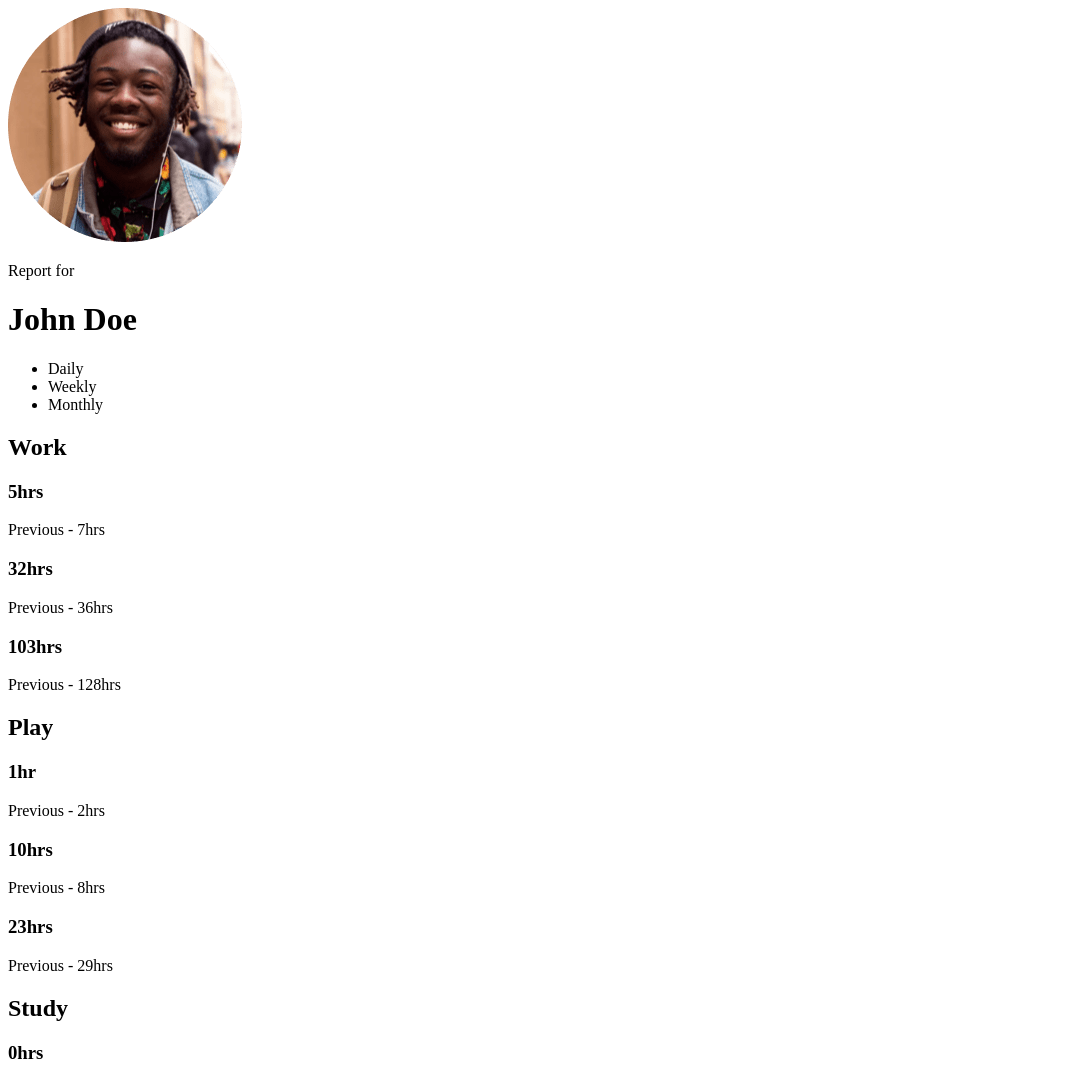
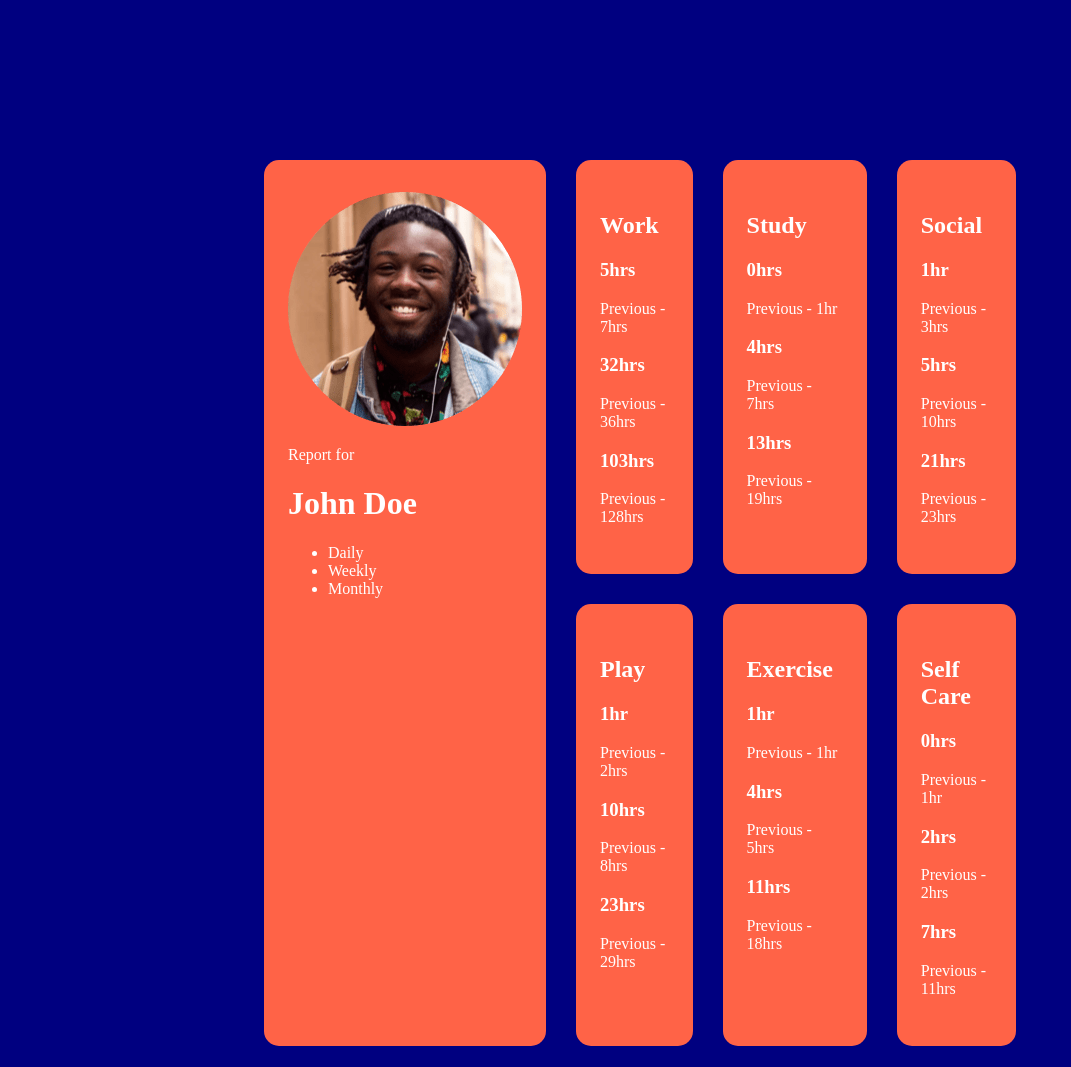
Before and after one commit to JaxonAdams/time-tracker, a plain HTML site: page index.html in a window 1280 px wide. Shown: the top 1067 px of the page, without its empty margins (0-1071 px from the left). Drawn offline with Linux system fonts and the light colour scheme.

Commit message:
grid layout defined

```diff
--- /dev/null
+++ b/css/style.css
@@ -0,0 +1,52 @@
+body {
+    background-color: navy;
+    color: #fff;
+}
+
+.card-container {
+    margin: 20vh 20vw;
+    display: grid;
+    gap: 30px;
+}
+
+.card {
+    border-radius: 15px;
+    padding: 2rem 1.5rem;
+    /* Temporary -- Please Remove */
+    background-color: tomato;
+}
+
+#title-card {
+    grid-row: 1 / 3;
+    grid-column: 1 / 2;
+}
+
+#work {
+    grid-row: 1 / 2;
+    grid-column: 2 / 3;
+}
+
+#play {
+    grid-row: 2 / 3;
+    grid-column: 2 / 3;
+}
+
+#study {
+    grid-row: 1 / 2;
+    grid-column: 3 / 4;
+}
+
+#exercise {
+    grid-row: 2 / 3;
+    grid-column: 3 / 4;
+}
+
+#social {
+    grid-row: 1 / 2;
+    grid-column: 4 / 5;
+}
+
+#self-care {
+    grid-row: 2 / 3;
+    grid-column: 4 / 5;
+}
--- a/index.html
+++ b/index.html
@@ -5,6 +5,7 @@
   <meta name="viewport" content="width=device-width, initial-scale=1.0">
 
   <link rel="icon" type="image/png" sizes="32x32" href="./images/favicon-32x32.png">
+  <link rel="stylesheet" href="./css/style.css">
 
   <title>Frontend Mentor | Time tracking dashboard</title>
 
@@ -15,6 +16,7 @@
 </head>
 <body>
 
+  <div class="card-container">
     <div class="card title-card" id="title-card">
       <div class="title-main">
         <img src="./images/image-jeremy.png" alt="A portrait of a man. He is a mystery.">
@@ -154,6 +156,7 @@
         </div>
       </div>
     </div>
+  </div>
 
   <div class="attribution">
     Challenge by <a href="https://www.frontendmentor.io?ref=challenge" target="_blank">Frontend Mentor</a>.
```
Lines whose indentation alone changed are shown as unchanged.
